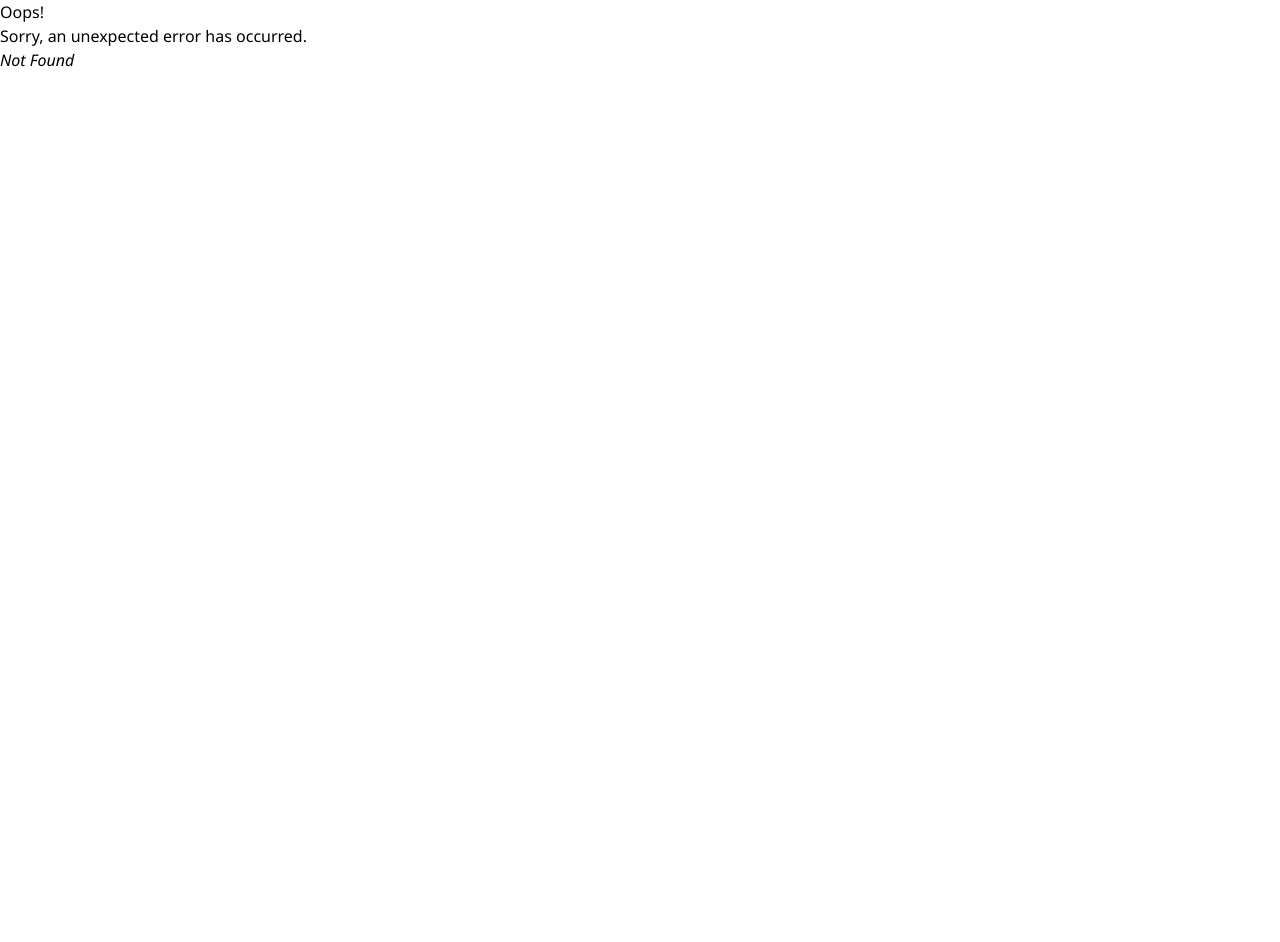
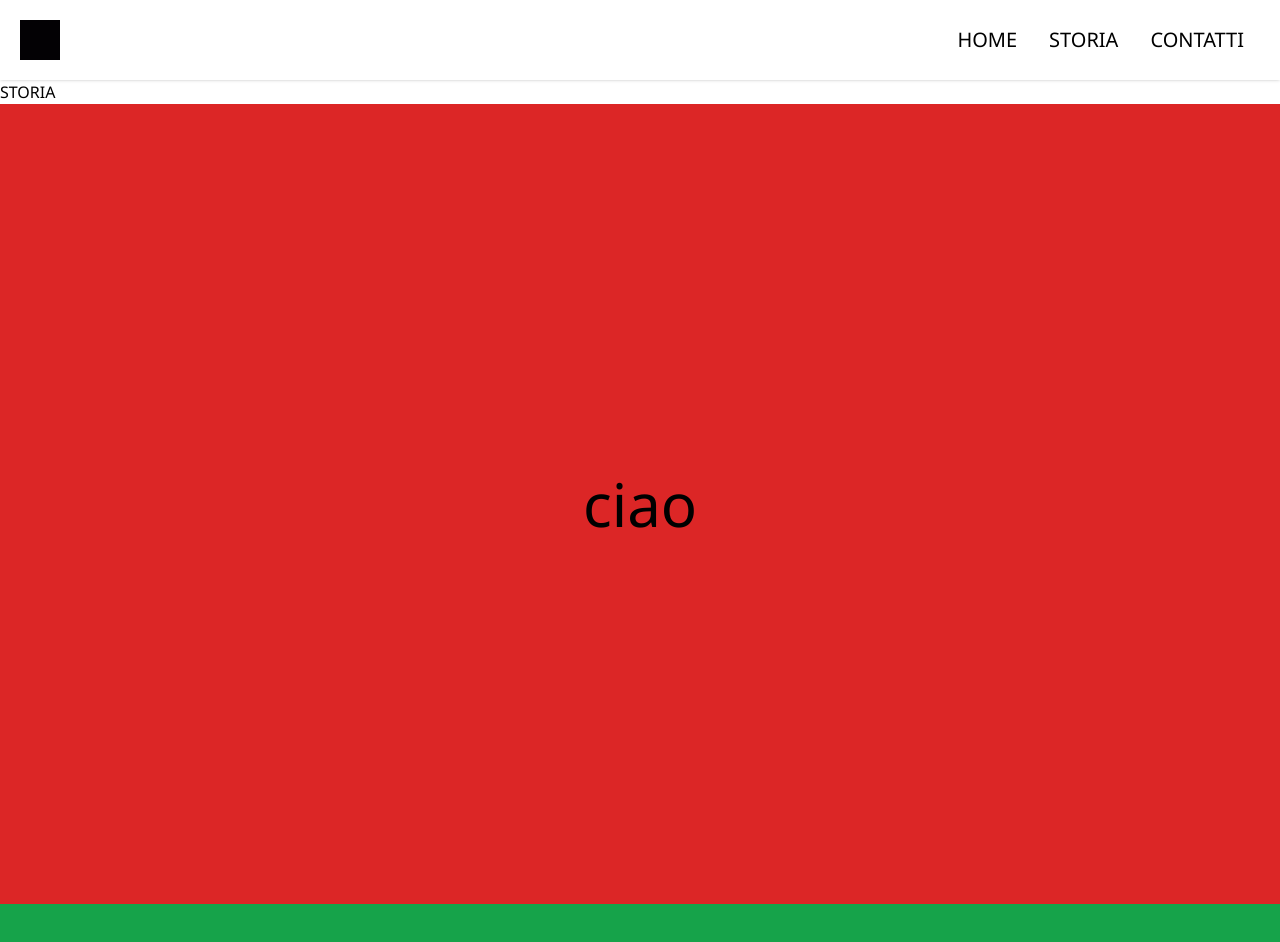
Before and after one commit to mattiamarcon/lorisPasquali, a React (Vite) app: page /storia in a window 1280 px wide. Before the commit this address had no page. Shown: the top 942 px of the page. Before the commit the page ends 800 px from the top, so only its background shows below. Built offline with nearby package versions, Linux system fonts and the light colour scheme.

Commit message:
aggiornamento delle path

```diff
--- a/src/components/Navbar.jsx
+++ b/src/components/Navbar.jsx
@@ -21,7 +21,7 @@ export default function Navbar(){
         <nav className="p-5 bg-white shadow md:flex md:items-center md:justify-between">
             <div className="flex justify-between items-center ">
             <span className="text-2xl font-[Poppins] cursor-pointer">
-                <Link to={'/lorisPasquali/'}>
+                <Link to={'/'}>
                     <img className="h-10 inline"
                     src="./logo.svg" />
                 </Link>
@@ -35,13 +35,13 @@ export default function Navbar(){
 
             <ul className="md:flex md:items-center z-10 md:static absolute bg-white w-full left-0 md:w-auto md:py-0 py-4 md:pl-0 pl-7 md:opacity-100 opacity-0 top-[-400px] transition-all ease-in-out duration-500" id="navbarUL">
                 <li className="mx-4 my-6 md:my-0">
-                    <Link to={'/lorisPasquali/'} className="text-xl hover:text-cyan-500 duration-500">HOME</Link>
+                    <Link to={'/'} className="text-xl hover:text-cyan-500 duration-500">HOME</Link>
                 </li>
                 <li className="mx-4 my-6 md:my-0">
-                    <Link to={'/lorisPasquali/storia'} className="text-xl hover:text-cyan-500 duration-500">STORIA</Link>
+                    <Link to={'/storia'} className="text-xl hover:text-cyan-500 duration-500">STORIA</Link>
                 </li>
                 <li className="mx-4 my-6 md:my-0">
-                    <Link to={'/lorisPasquali/contatti'} className="text-xl hover:text-cyan-500 duration-500">CONTATTI</Link>
+                    <Link to={'/contatti'} className="text-xl hover:text-cyan-500 duration-500">CONTATTI</Link>
                 </li>
             </ul>
         </nav>
--- a/src/pages/Contatti.jsx
+++ b/src/pages/Contatti.jsx
@@ -2,11 +2,6 @@ import Navbar from "../components/Navbar";
 import { Loader } from '@googlemaps/js-api-loader';
 
 export default function Contatti(){
-
-
-
-
-
     return (
         <>
             <Navbar />
```
Also changed, not shown: src/main.jsx (+2 -6 lines).
